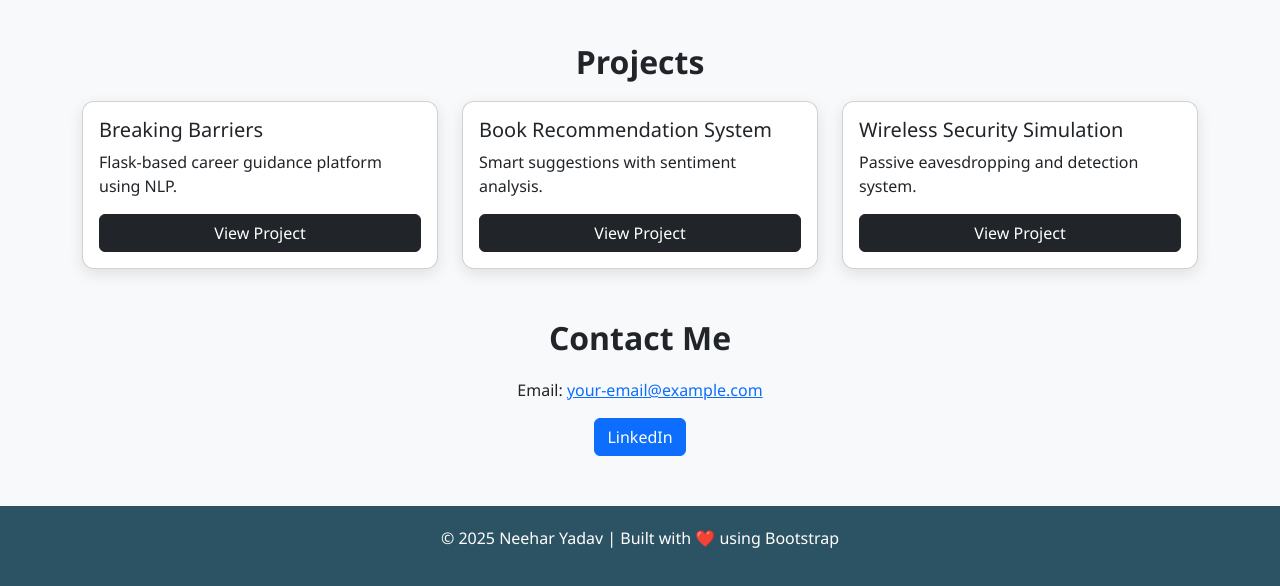
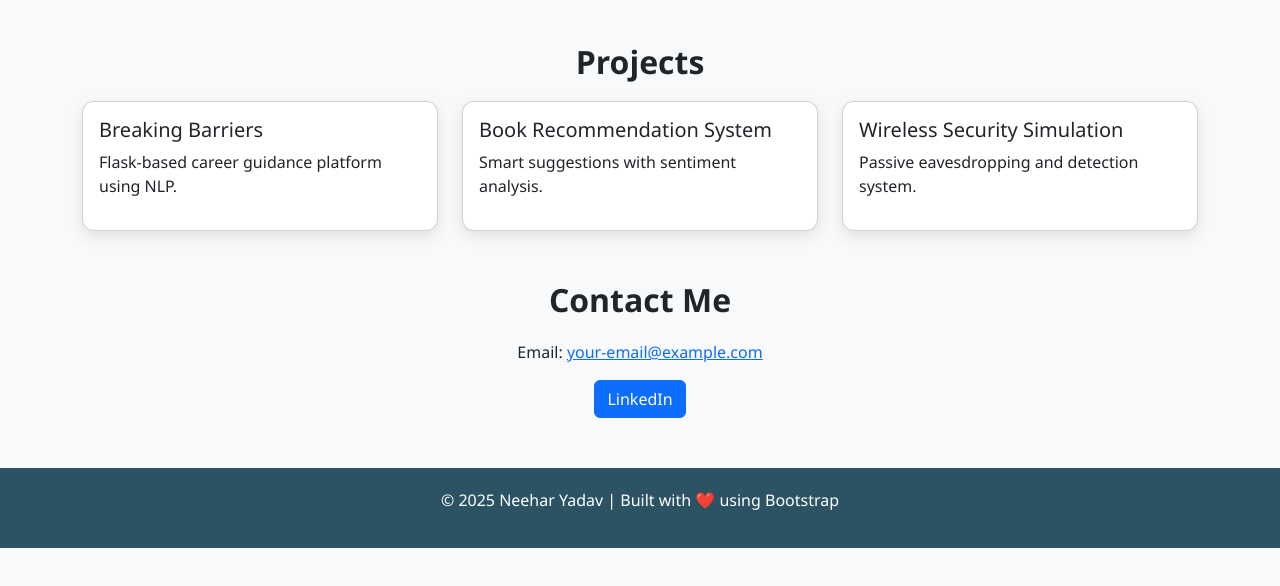
Before and after one commit to Neehar-Yadav/pf, a plain HTML site: page index.html in a window 1280 px wide. Shown: the part 781-1367 px from the top of the page. After the commit the page ends 1329 px from the top, so only its background shows below. Drawn offline with nearby package versions, Linux system fonts and the light colour scheme.

Commit message:
index.html

```diff
--- a/index.html
+++ b/index.html
@@ -83,7 +83,7 @@
     <h1>Hi, I'm Neehar Yadav</h1>
     <p>Electronics & AI Engineer | Full-Stack Developer | Innovator</p>
     <a href="YOUR_RESUME_LINK" class="btn btn-light btn-custom">Download Resume</a>
-    <a href="https://github.com/YOUR-GITHUB-USERNAME" class="btn btn-outline-light btn-custom">GitHub</a>
+    <a href="https://github.com/Neehar-Yadav" class="btn btn-outline-light btn-custom">GitHub</a>
 </section>
 
 <!-- About -->
@@ -112,21 +112,18 @@
             <div class="card project-card p-3">
                 <h5>Breaking Barriers</h5>
                 <p>Flask-based career guidance platform using NLP.</p>
-                <a href="https://github.com/Neehar-Yadav" class="btn btn-dark">View Project</a>
             </div>
         </div>
         <div class="col-md-4">
             <div class="card project-card p-3">
                 <h5>Book Recommendation System</h5>
                 <p>Smart suggestions with sentiment analysis.</p>
-                <a href="https://github.com/Neehar-Yadav" class="btn btn-dark">View Project</a>
             </div>
         </div>
         <div class="col-md-4">
             <div class="card project-card p-3">
                 <h5>Wireless Security Simulation</h5>
                 <p>Passive eavesdropping and detection system.</p>
-                <a href="https://github.com/Neehar-Yadav" class="btn btn-dark">View Project</a>
             </div>
         </div>
     </div>
```
